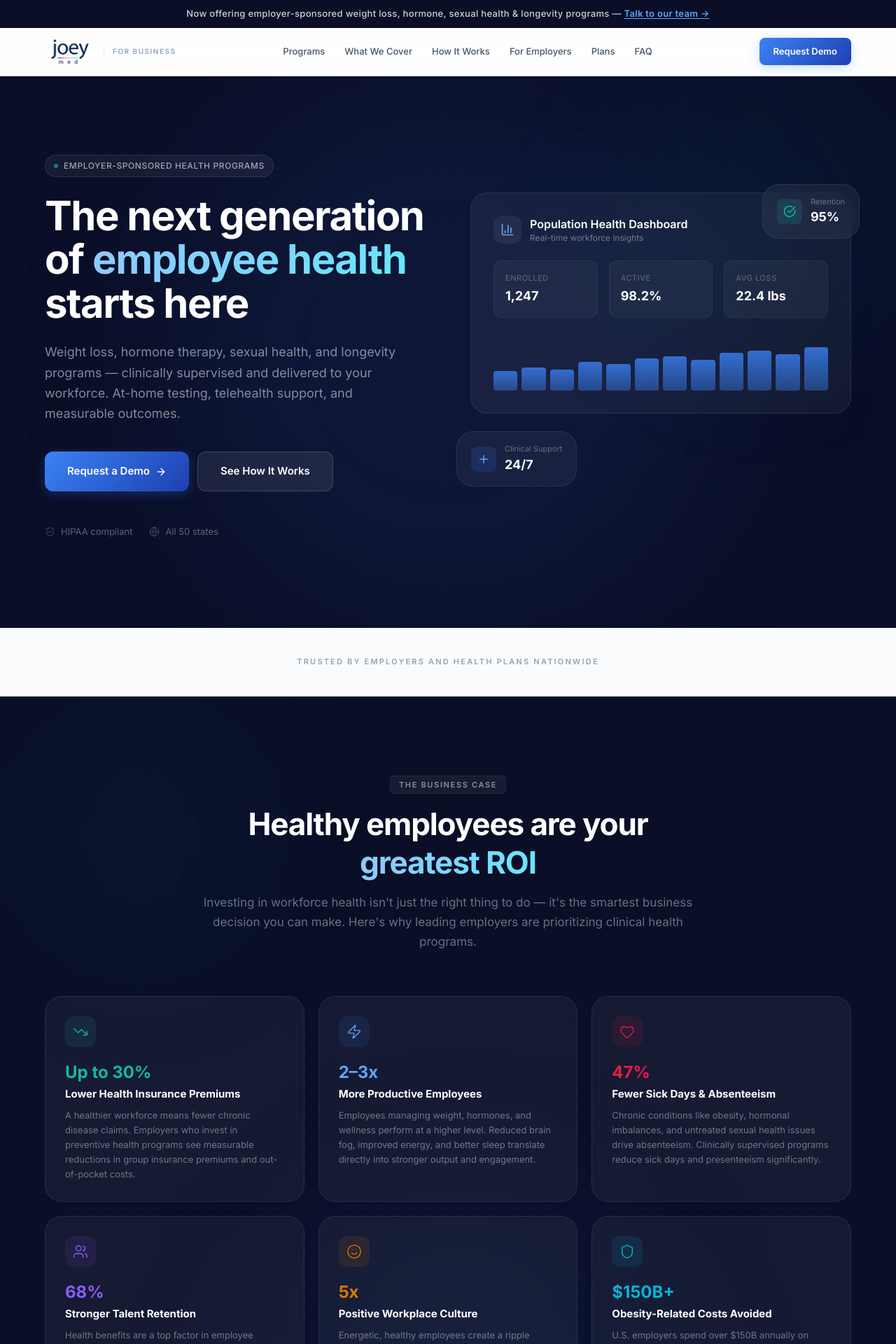
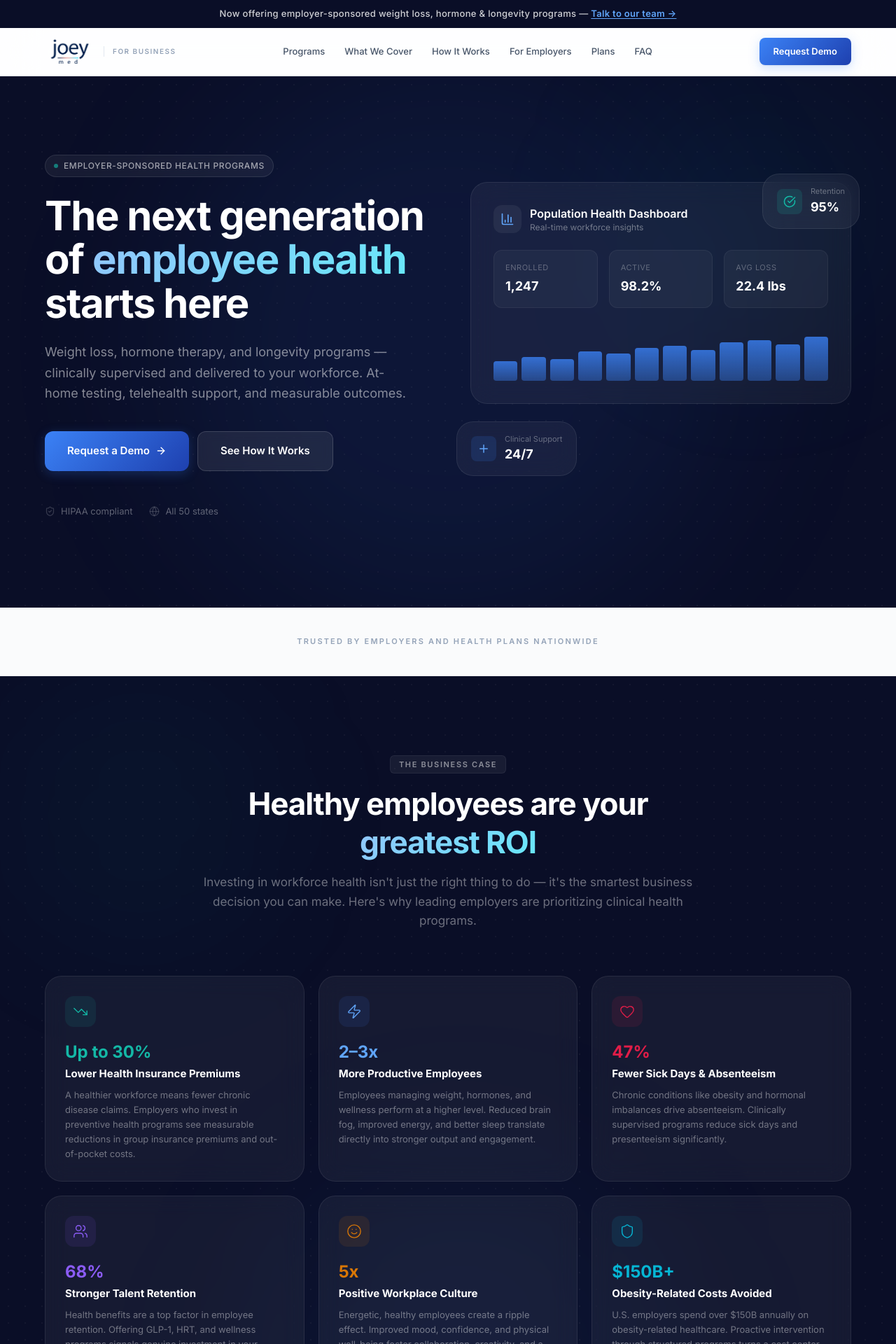
Before and after one commit to kareemshams14/business-joeymed-app, a Next.js app: page / in a window 1280 px wide. Shown: the top 1920 px of the page at 70% size. Built offline with nearby package versions, Linux system fonts and the light colour scheme.

Commit message:
Remove all remaining sexual health references from business site
Cleaned up sexual health mentions across Hero, FAQ, HowItWorks,
WhyInvest, ContactCTA, and page banner to align with agreed strategy.

https://claude.ai/code/session_0134GbJYbpv5UGV3JEuErBsN

```diff
--- a/src/app/page.tsx
+++ b/src/app/page.tsx
@@ -19,7 +19,7 @@ export default function Home() {
     <>
       <div className="bg-navy text-white/80 text-center py-2.5 px-4 text-[13px] font-medium tracking-wide">
         <p>
-          Now offering employer-sponsored weight loss, hormone, sexual health & longevity programs —{" "}
+          Now offering employer-sponsored weight loss, hormone & longevity programs —{" "}
           <a href="#contact" className="text-blue-glow underline underline-offset-2 font-semibold hover:text-white transition-colors">
             Talk to our team &rarr;
           </a>
--- a/src/components/ContactCTA.tsx
+++ b/src/components/ContactCTA.tsx
@@ -126,7 +126,7 @@ export function ContactCTA() {
                   Which programs are you interested in?
                 </label>
                 <div className="flex flex-wrap gap-2">
-                  {["Weight Loss", "TRT / Female HRT", "Sexual Health", "Anti-Aging & Longevity", "All Programs"].map(
+                  {["Weight Loss", "TRT / Female HRT", "Anti-Aging & Longevity", "All Programs"].map(
                     (prog) => (
                       <label
                         key={prog}
--- a/src/components/FAQ.tsx
+++ b/src/components/FAQ.tsx
@@ -5,11 +5,11 @@ import { useState } from "react";
 const faqs = [
   {
     q: "What programs do you offer?",
-    a: "We offer five program categories: (1) Individualized Weight Loss with compounded GLP-1/GIP, (2) Brand-Name Weight Loss with Wegovy/Ozempic/Zepbound/Mounjaro only, (3) Testosterone Replacement Therapy (TRT), (4) Female Hormone Replacement Therapy (HRT) for menopause/perimenopause, (5) Men's and Women's Sexual Health (ED, PE, libido), and (6) Anti-Aging & Longevity. All are clinically supervised and delivered via telemedicine.",
+    a: "We offer four program categories: (1) Individualized Weight Loss with compounded GLP-1/GIP, (2) Brand-Name Weight Loss with Wegovy/Ozempic/Zepbound/Mounjaro only, (3) Testosterone Replacement Therapy (TRT), (4) Female Hormone Replacement Therapy (HRT) for menopause/perimenopause, and (5) Anti-Aging & Longevity. All are clinically supervised and delivered via telemedicine.",
   },
   {
     q: "How does the at-home screening work?",
-    a: "For programs requiring labs (TRT, Female HRT), we ship screening kits directly to enrolled employees. They complete at-home blood collection guided by a live certified proctor via telehealth. Results are clinically reviewed, and eligible employees receive their prescription. Weight loss, sexual health, and longevity programs typically don't require labs.",
+    a: "For programs requiring labs (TRT, Female HRT), we ship screening kits directly to enrolled employees. They complete at-home blood collection guided by a live certified proctor via telehealth. Results are clinically reviewed, and eligible employees receive their prescription. Weight loss and longevity programs typically don't require labs.",
   },
   {
     q: "What's the difference between Individualized and Brand-Name Weight Loss?",
@@ -18,10 +18,6 @@ const faqs = [
   {
     q: "What medications are prescribed for TRT and Female HRT?",
     a: "TRT: Testosterone Lotion (2-20mg/ml), Testosterone Lotion 5-10%, and Testosterone Cypionate injections — all requiring mandatory low-T lab confirmation. Female HRT: Estrogen therapy (Estrogel, Divigel, Vivelle-Dot patches, oral Estrace, Evamist spray), Progesterone (Prometrium, Provera, Norethindrone), and Vaginal Estrogen for genitourinary symptoms. Female HRT does not include controlled substances like testosterone.",
-  },
-  {
-    q: "What sexual health treatments are available?",
-    a: "Men's ED: Sildenafil, Tadalafil, Vardenafil, Avanafil, and compounded combinations. Premature Ejaculation: SSRI class (Paroxetine, Sertraline, Fluoxetine, Citalopram) and PDE5i class, plus desensitizing products. Women's Sexual Health: PT-141 (Bremelanotide) and Oxytocin for desire and intimacy support. No labs required for any sexual health program.",
   },
   {
     q: "How does pricing work for employers?",
@@ -33,7 +29,7 @@ const faqs = [
   },
   {
     q: "How is patient privacy handled?",
-    a: "All services are fully HIPAA-compliant. Employers receive only aggregated, de-identified data — never individual employee health information. Our platform uses enterprise-grade encryption and follows strict healthcare data governance protocols. Sexual health programs feature additional privacy safeguards.",
+    a: "All services are fully HIPAA-compliant. Employers receive only aggregated, de-identified data — never individual employee health information. Our platform uses enterprise-grade encryption and follows strict healthcare data governance protocols.",
   },
 ];
 
--- a/src/components/Hero.tsx
+++ b/src/components/Hero.tsx
@@ -20,7 +20,7 @@ export function Hero() {
             <span className="gradient-text-light">employee health</span> starts here
           </h1>
           <p className="text-lg text-white/50 leading-relaxed mb-10 max-w-[520px]">
-            Weight loss, hormone therapy, sexual health, and longevity programs —
+            Weight loss, hormone therapy, and longevity programs —
             clinically supervised and delivered to your workforce. At-home testing,
             telehealth support, and measurable outcomes.
           </p>
--- a/src/components/HowItWorks.tsx
+++ b/src/components/HowItWorks.tsx
@@ -10,7 +10,7 @@ const steps = [
   {
     num: "02",
     title: "At-Home Screening Kit",
-    desc: "For programs requiring labs, screening kits ship directly to employees. Weight loss and sexual health programs use streamlined digital intake.",
+    desc: "For programs requiring labs, screening kits ship directly to employees. Weight loss and longevity programs use streamlined digital intake.",
     icon: Package,
   },
   {
@@ -40,7 +40,7 @@ export function HowItWorks() {
             <span className="gradient-text">four simple steps</span>
           </h2>
           <p className="text-[17px] text-text-secondary leading-relaxed">
-            Whether it&apos;s weight loss, hormone therapy, sexual health, or
+            Whether it&apos;s weight loss, hormone therapy, or
             longevity — our platform guides employees from intake through
             ongoing care.
           </p>
--- a/src/components/WhyInvest.tsx
+++ b/src/components/WhyInvest.tsx
@@ -23,7 +23,7 @@ const impacts = [
     icon: Heart,
     stat: "47%",
     title: "Fewer Sick Days & Absenteeism",
-    desc: "Chronic conditions like obesity, hormonal imbalances, and untreated sexual health issues drive absenteeism. Clinically supervised programs reduce sick days and presenteeism significantly.",
+    desc: "Chronic conditions like obesity and hormonal imbalances drive absenteeism. Clinically supervised programs reduce sick days and presenteeism significantly.",
     color: "text-rose",
     bgColor: "bg-rose/10",
   },
```
